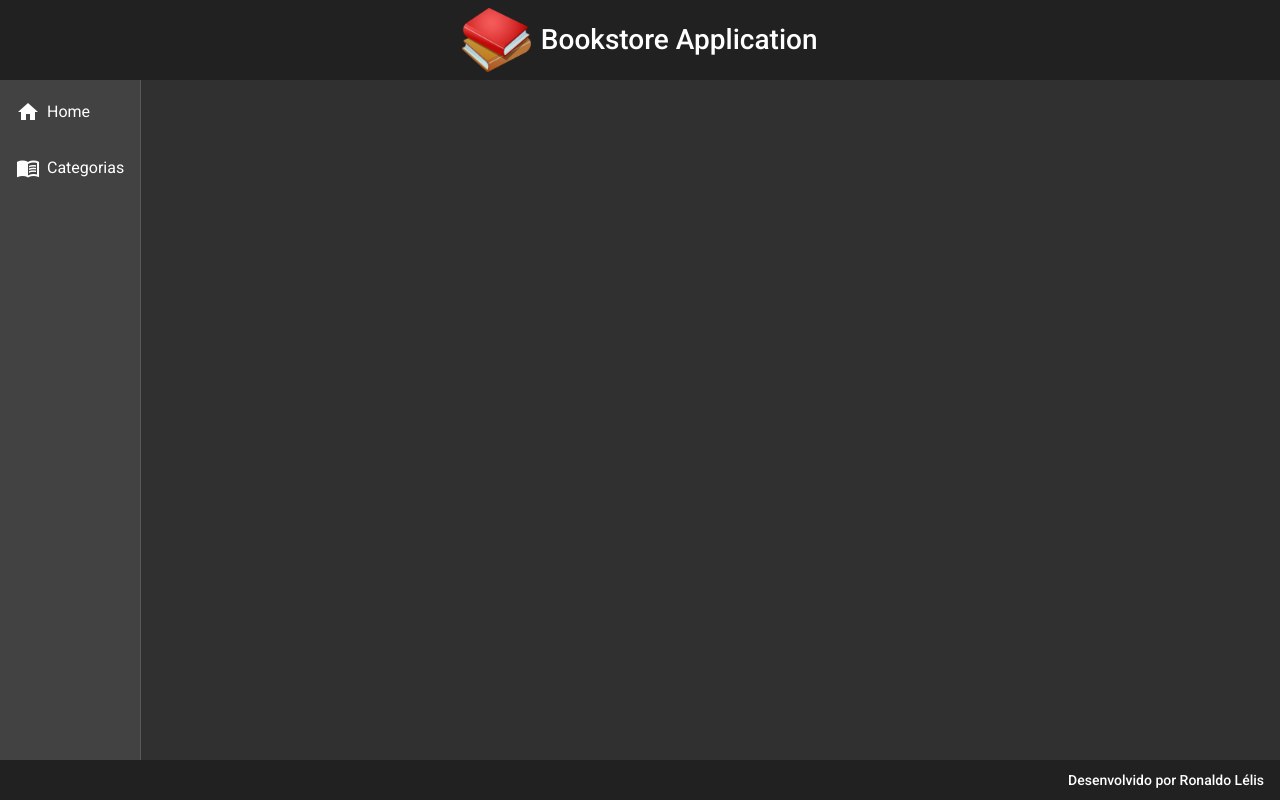
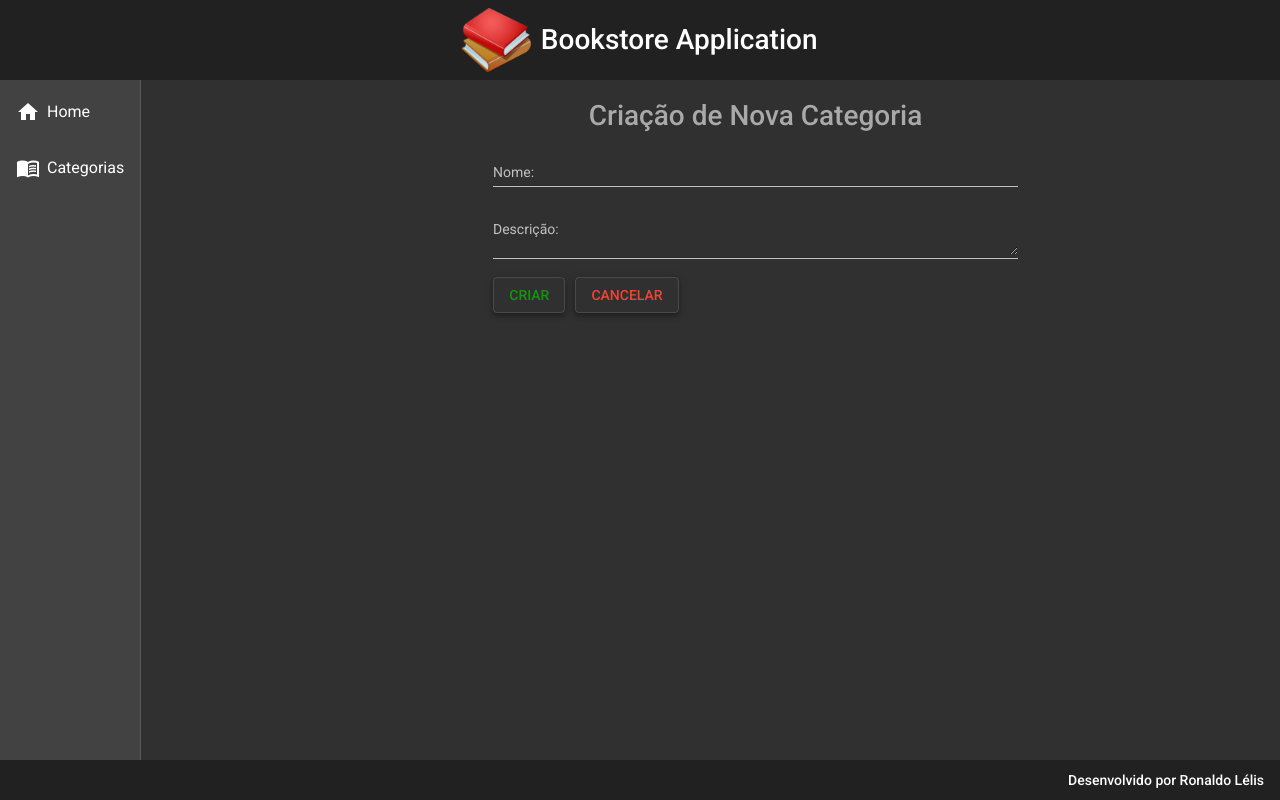
Before and after one commit to RonaldoLelis/bookstore-front, an Angular app: page /categorias/create in a window 1280 px wide. Before the commit this address led to /. Built offline with nearby package versions, Linux system fonts and the light colour scheme.

Commit message:
criação da tela de criar nova categoria

```diff
--- a/src/app/app-routing.module.ts
+++ b/src/app/app-routing.module.ts
@@ -1,3 +1,4 @@
+import { CategoriaCreateComponent } from './components/views/categoria/categoria-create/categoria-create.component';
 import { NgModule } from '@angular/core';
 import { Routes, RouterModule } from '@angular/router';
 import { CategoriaReadComponent } from './components/views/categoria/categoria-read/categoria-read.component';
@@ -11,6 +12,10 @@ const routes: Routes = [
   {
     path: 'categorias',
     component: CategoriaReadComponent
+  },
+  {
+    path: 'categorias/create',
+    component: CategoriaCreateComponent
   }
 ];
 
--- /dev/null
+++ b/src/app/components/views/categoria/categoria-create/categoria-create.component.css
@@ -0,0 +1,19 @@
+.form-create {
+    width: 50%;
+    display: flex;
+    margin: 20px auto;
+    text-align: center;
+    flex-direction: column;
+}
+.form-create h1 {
+    font-size: 28px;
+    color: darkgray;
+    font-weight: 500;
+}
+.buttons-group {
+    display: flex;
+}
+.button-create {
+    margin-right: 10px;
+    color: rgb(14, 153, 9);
+}
--- /dev/null
+++ b/src/app/components/views/categoria/categoria-create/categoria-create.component.html
@@ -0,0 +1,24 @@
+<form class="form-create">
+    <h1>Criação de Nova Categoria</h1>
+    <mat-form-field class="form">
+        <mat-label>Nome:</mat-label>
+        <input matInput type="text" name="nome" placeholder="Digite o nome da categoria">
+    </mat-form-field>
+    <mat-form-field class="form">
+        <mat-label>Descrição:</mat-label>
+        <textarea matInput type="text" name="descricao" placeholder="Digite a descrição da categoria"></textarea>
+    </mat-form-field>
+
+    <div class="buttons-group">
+        <button
+            class="button-create mat-elevation-z4"
+            mat-stroked-button color="primary">
+            CRIAR
+        </button>
+        <button
+            class="button-cancel mat-elevation-z4"
+            mat-stroked-button color="warn">
+            CANCELAR
+        </button>
+    </div>
+</form>
--- /dev/null
+++ b/src/app/components/views/categoria/categoria-create/categoria-create.component.ts
@@ -0,0 +1,15 @@
+import { Component, OnInit } from '@angular/core';
+
+@Component({
+  selector: 'app-categoria-create',
+  templateUrl: './categoria-create.component.html',
+  styleUrls: ['./categoria-create.component.css']
+})
+export class CategoriaCreateComponent implements OnInit {
+
+  constructor() { }
+
+  ngOnInit(): void {
+  }
+
+}
--- a/src/app/components/views/categoria/categoria-read/categoria-read.component.css
+++ b/src/app/components/views/categoria/categoria-read/categoria-read.component.css
@@ -2,22 +2,37 @@
     width: 90%;
     margin: 20px auto;
 }
-
+.categoria-topo {
+    display: flex;
+}
+.button-add-new {
+    color: darkgray;
+}
 .categoria-title {
     text-align: center;
-    margin-bottom: 20px;
+    margin: auto;
 }
-
 .categoria-title h1 {
     font-size: 28px;
-    color: dimgray;
+    color: darkgray;
     font-weight: 500;
 }
-
 .categoria-table-body {
 
 }
-
 .categoria-table {
     width: 100%;
 }
+.menu-book {
+    color: burlywood;
+}
+.edit {
+    color: rgb(243, 191, 19);
+    margin-right: 10px;
+}
+.delete {
+    color: rgb(243, 54, 54);
+}
+.mat-header-acoes {
+    width: 80px;
+}
--- a/src/app/components/views/categoria/categoria-read/categoria-read.component.html
+++ b/src/app/components/views/categoria/categoria-read/categoria-read.component.html
@@ -1,7 +1,19 @@
 <div class="categoria-content">
-    <div class="categoria-title">
-        <h1> Categoria </h1>
+
+    <div class="categoria-topo">
+        <div class="categoria-title">
+            <h1> Categoria </h1>
+        </div>
+        <div class="addNew">
+            <button
+                class="button-add-new mat-elevation-z4"
+                mat-stroked-button color="primary"
+                (click)="openCreateCategory()">
+                Nova Categoria
+            </button>
+        </div>
     </div>
+
 
     <div class="categoria-table-body mat-elevation-z8">
 
@@ -25,11 +37,26 @@
           <td mat-cell *matCellDef="let row"> {{row.descricao}} </td>
         </ng-container>
 
+        <!-- livros Column -->
+        <ng-container matColumnDef="livros">
+          <th mat-header-cell *matHeaderCellDef> Livros </th>
+          <td mat-cell *matCellDef="let row">
+              <a class="menu-book" href="#">
+                  <i class="material-icons">menu_book</i>
+              </a>
+          </td>
+        </ng-container>
+
         <!-- acoes Column -->
         <ng-container matColumnDef="acoes">
-          <th mat-header-cell *matHeaderCellDef> Ações </th>
+          <th mat-header-cell class="mat-header-acoes" *matHeaderCellDef> Ações </th>
           <td mat-cell *matCellDef="let row">
-
+            <a class="edit" href="#">
+                <i class="material-icons">edit</i>
+            </a>
+            <a class="delete" href="#">
+                <i class="material-icons">delete</i>
+            </a>
           </td>
         </ng-container>
 
--- a/src/app/components/views/categoria/categoria-read/categoria-read.component.ts
+++ b/src/app/components/views/categoria/categoria-read/categoria-read.component.ts
@@ -1,5 +1,6 @@
 import { Component, OnInit } from '@angular/core';
 import { MatTableDataSource } from '@angular/material/table';
+import { Router } from '@angular/router';
 import { CategoriaService } from '../categoria.service';
 import { Categoria } from '../models/categoria.model';
 
@@ -11,9 +12,11 @@ import { Categoria } from '../models/categoria.model';
 export class CategoriaReadComponent implements OnInit {
 
   categorias: Categoria[] = [];
-  displayedColumns: string[] = ['id', 'nome', 'descricao', 'acoes'];
+  displayedColumns: string[] = ['id', 'nome', 'descricao', 'livros', 'acoes'];
 
-  constructor(private service: CategoriaService) { }
+  constructor(
+    private service: CategoriaService,
+    private router: Router) { }
 
   ngOnInit(): void {
     this.findAllCategories();
@@ -25,4 +28,8 @@ export class CategoriaReadComponent implements OnInit {
     });
   }
 
+  openCreateCategory() {
+    this.router.navigate(["categorias/create"]);
+  }
+
 }
```
Also changed, not shown: src/app/app.module.ts (+9 -1 lines).
